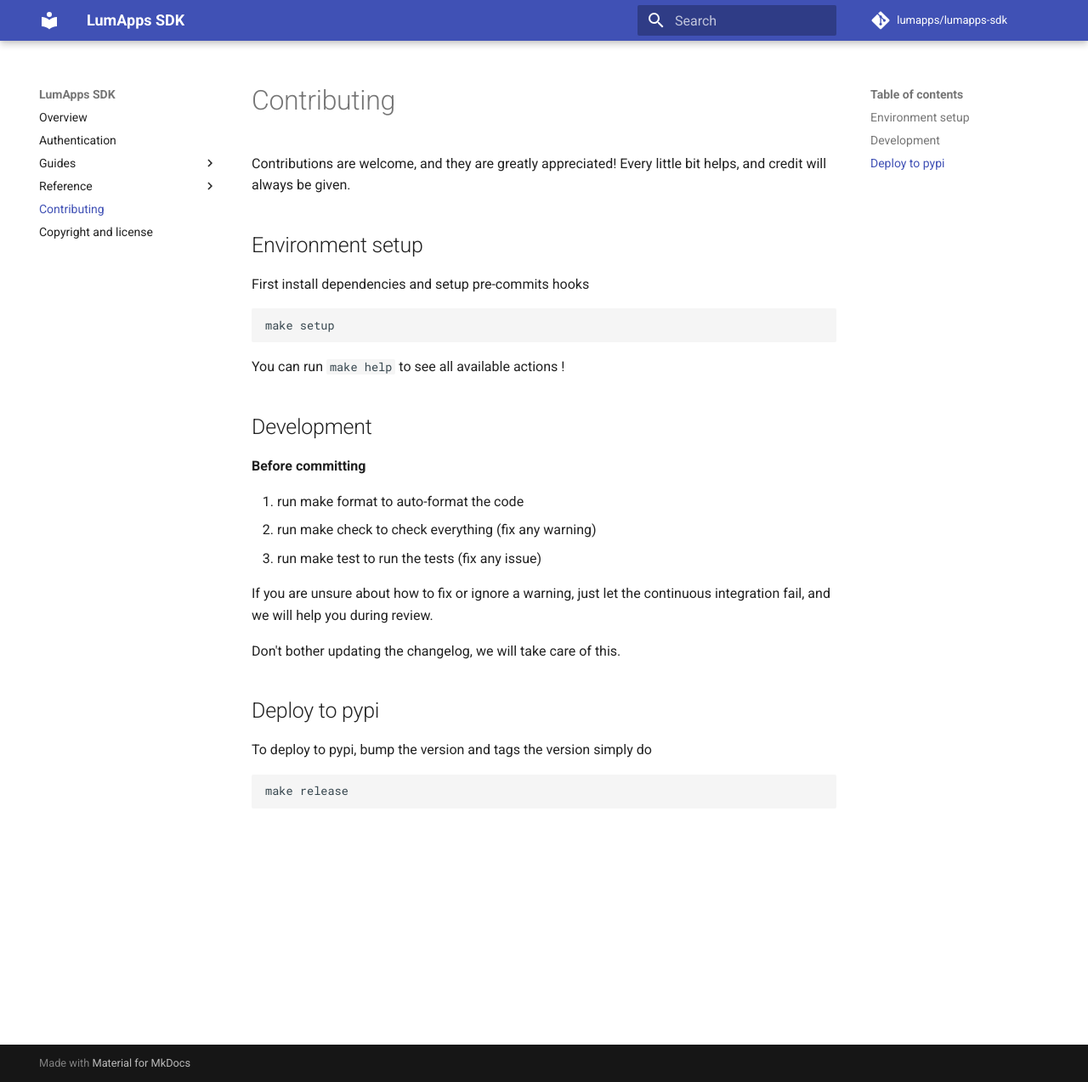
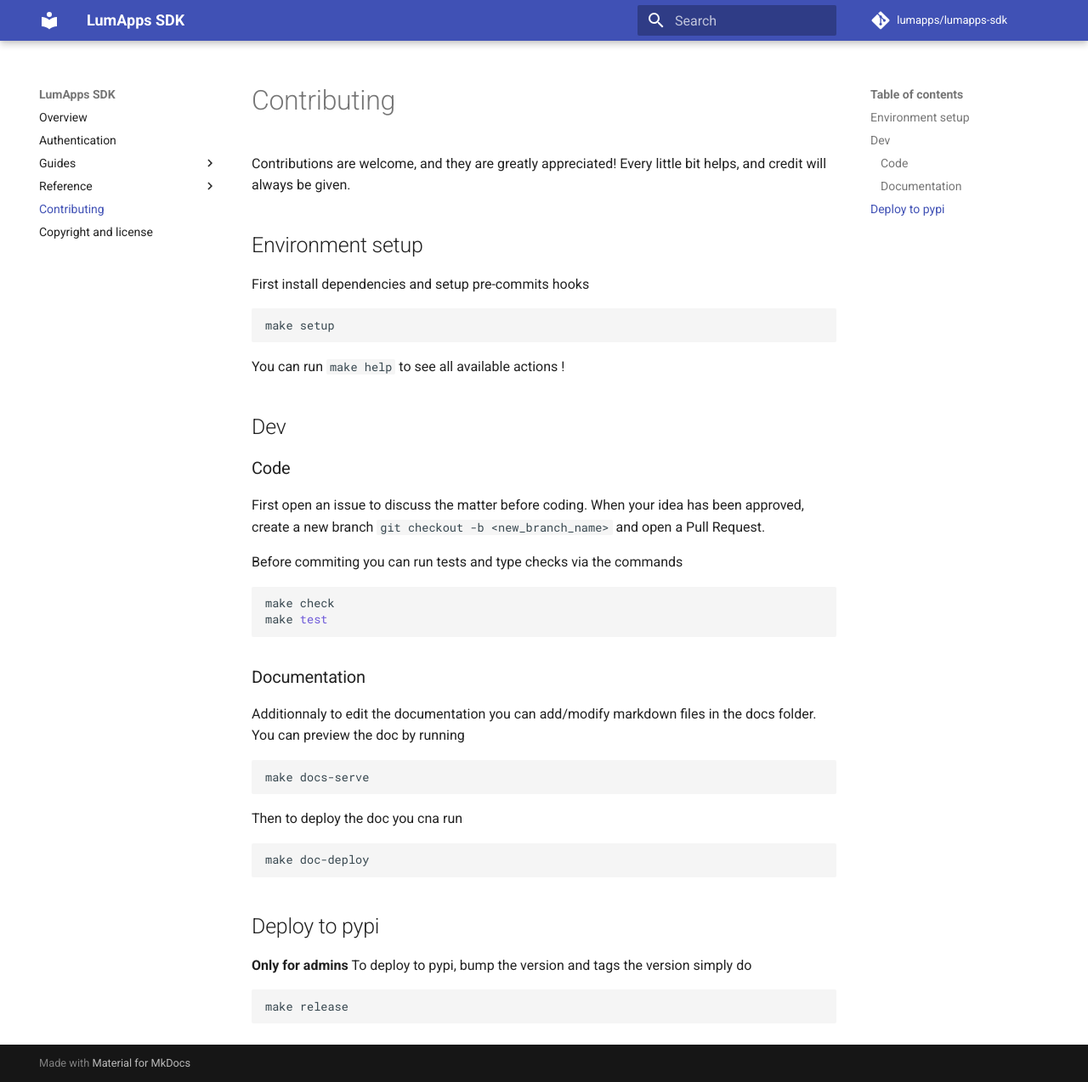
Before and after one commit to lumapps/lumapps-sdk, an MkDocs documentation site: the page built from docs/CONTRIBUTING.md, in a window 1280 px wide and 1274 px high. Shown: the whole window at 85% size. Built offline with MkDocs 1.6.1 and Material for MkDocs 9.7.7, drawn with Linux system fonts in a browser that asks for light colours; comment, search, counter and statistics services are not loaded.

Commit message:
update after doc deploy

````diff
--- a/docs/CONTRIBUTING.md
+++ b/docs/CONTRIBUTING.md
@@ -12,20 +12,40 @@ make setup
 
 You can run `make help` to see all available actions !
 
-## Development
+## Dev
 
-**Before committing**
+### Code
 
-1. run make format to auto-format the code
-2. run make check to check everything (fix any warning)
-3. run make test to run the tests (fix any issue)
+First open an issue to discuss the matter before coding.
+When your idea has been approved, create a new branch `git checkout -b <new_branch_name>` and open a Pull Request.
 
-If you are unsure about how to fix or ignore a warning, just let the continuous integration fail, and we will help you during review.
+Before commiting you can run tests and type checks via the commands
 
-Don't bother updating the changelog, we will take care of this.
+```bash
+make check
+make test
+```
+
+### Documentation
+
+Additionnaly to edit the documentation you can add/modify markdown files in the docs folder.
+You can preview the doc by running
+
+```bash
+make docs-serve
+```
+
+Then to deploy the doc you cna run
+
+```bash
+make doc-deploy
+```
+
 
 ## Deploy to pypi
 
+
+**Only for admins**
 To deploy to pypi, bump the version and tags the version simply do
 
 ```bash
````
Also changed, not shown: docs/index.md (+6 -5 lines).
